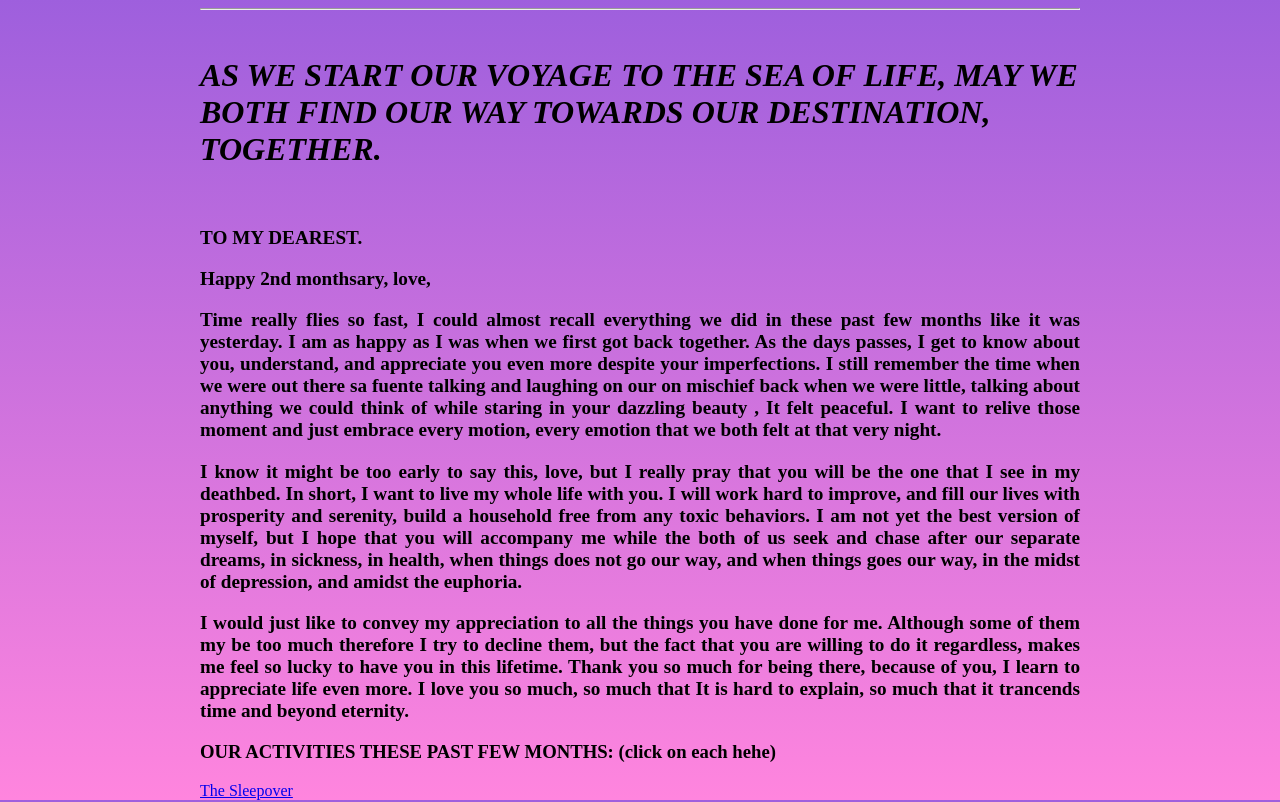
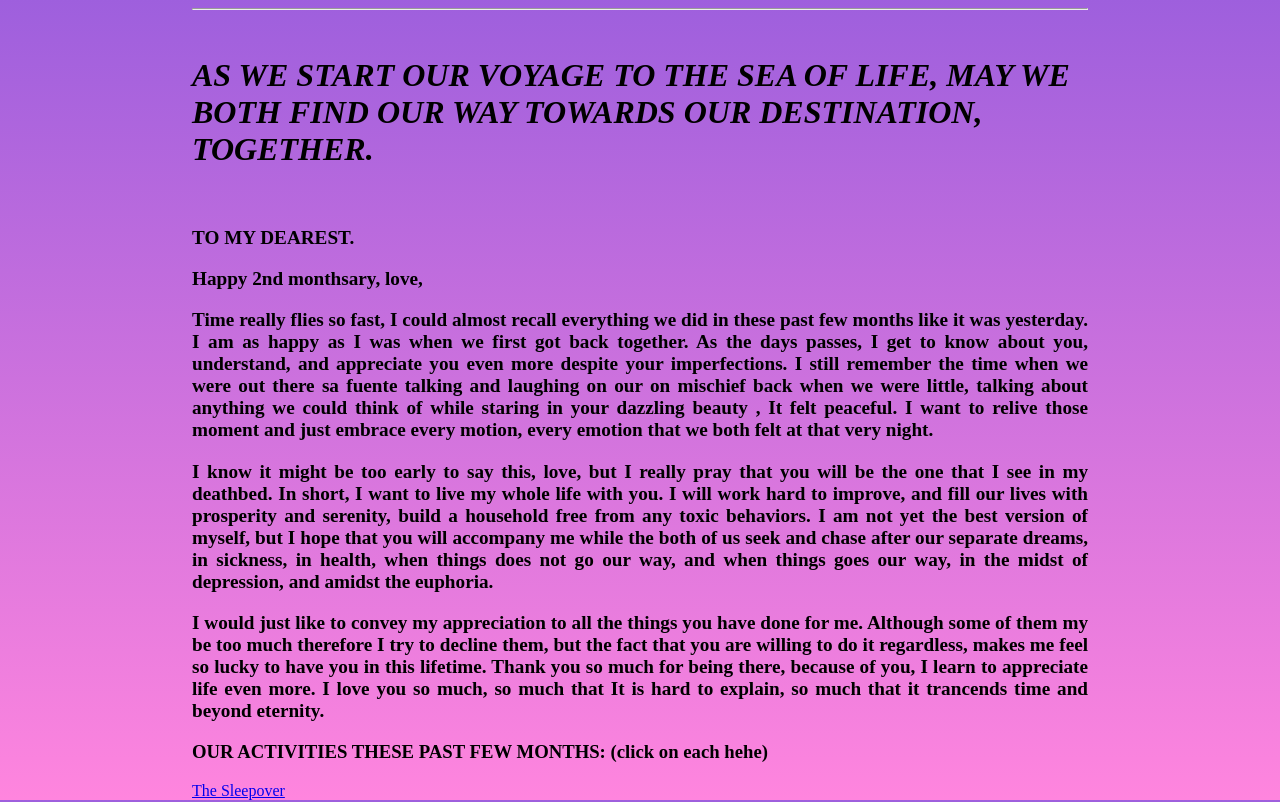
Before and after one commit to LHEYYUEHUA013/2ND-MONTH-2, a plain HTML site: page main.html in a window 1280 px wide. Shown: the top 802 px of the page. Drawn offline with Linux system fonts and the light colour scheme; a web font is replaced by a local one.

Commit message:
Add files via upload

```diff
--- a/style.css
+++ b/style.css
@@ -2,8 +2,8 @@ body {
 background:linear-gradient(hsl(270, 65%, 62%), #ff85de);
 background-repeat: no-repeat;
 background-attachment: fixed;
-margin-left: 200px;
-margin-right: 200px;
+margin-left: 15%;
+margin-right: 15%;
 }
 
 h1{
```
